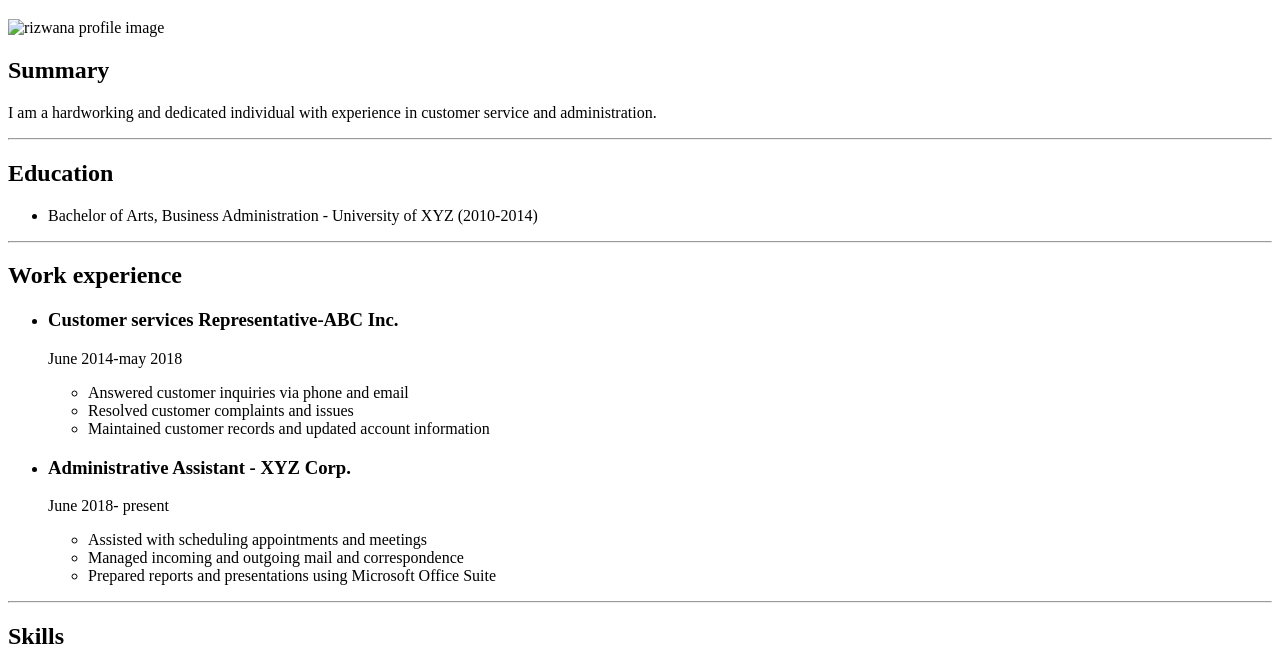
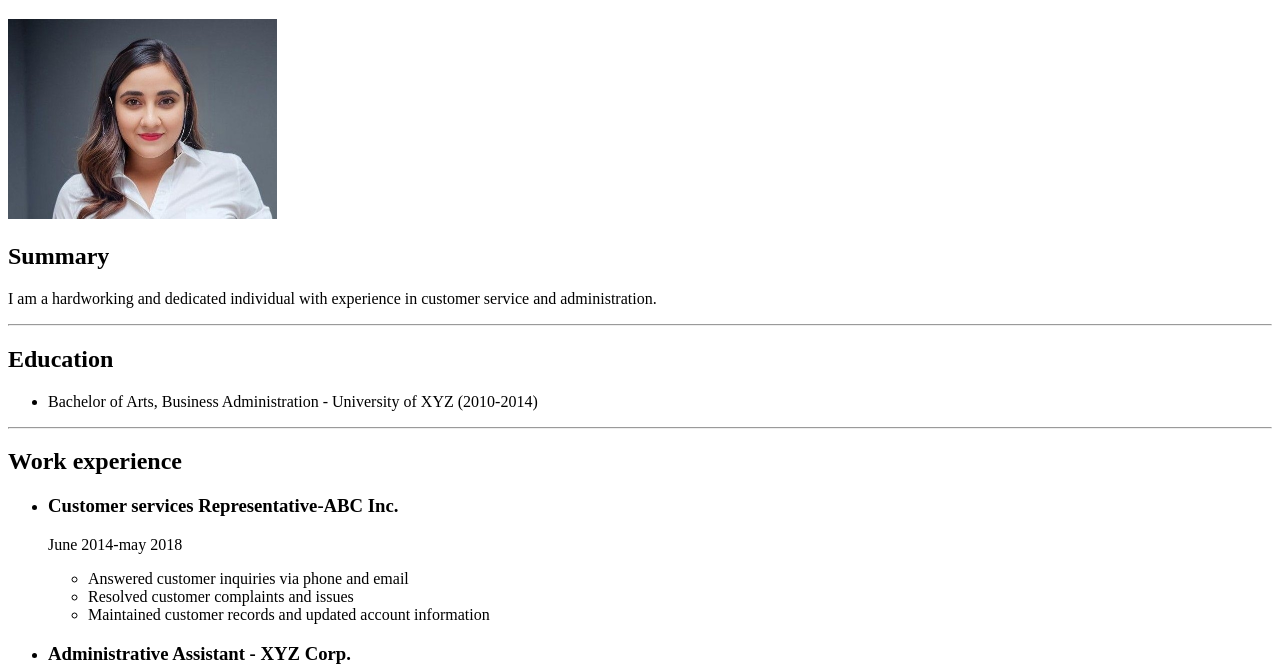
Before and after one commit to aani12/index.html, a plain HTML site: page index.html in a window 1280 px wide. Shown: the part 61-731 px from the top of the page. Drawn offline with Linux system fonts and the light colour scheme.

Commit message:
Update index.html

```diff
--- a/index.html
+++ b/index.html
@@ -7,7 +7,7 @@
 </head>
 <body>
     <h1>Albina TechBiz</h1>
-    <img src="./assest/images/profile pic 2.JPEG"height="100"alt="rizwana profile image"/>
+    <img src="profile pic 2.JPEG"height="200"alt="rizwana profile image"/>
 <h2>Summary</h2>
 <p>I am a hardworking and dedicated individual with experience in customer service and administration.</p>
 <hr/>
```
